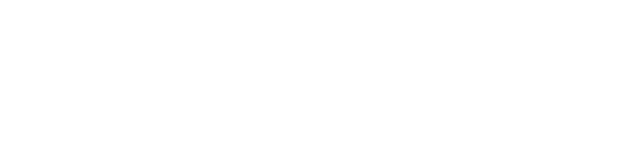
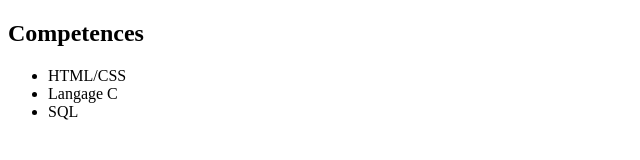
Before and after one commit to Simeon013/git-mon-cv, a plain HTML site: page index.html in a window 1280 px wide. Shown: the whole page, without its empty margins (0-640 px from the left). Drawn offline with Linux system fonts and the light colour scheme.

Commit message:
mise en place de la section competences

```diff
--- a/index.html
+++ b/index.html
@@ -8,6 +8,13 @@
     <title>Mon CV</title>
 </head>
 <body>
-
+    <section>
+        <h2>Competences</h2>
+        <ul>
+            <li>HTML/CSS</li>
+            <li>Langage C</li>
+            <li>SQL</li>
+        </ul>
+    </section>
 </body>
 </html>
```
